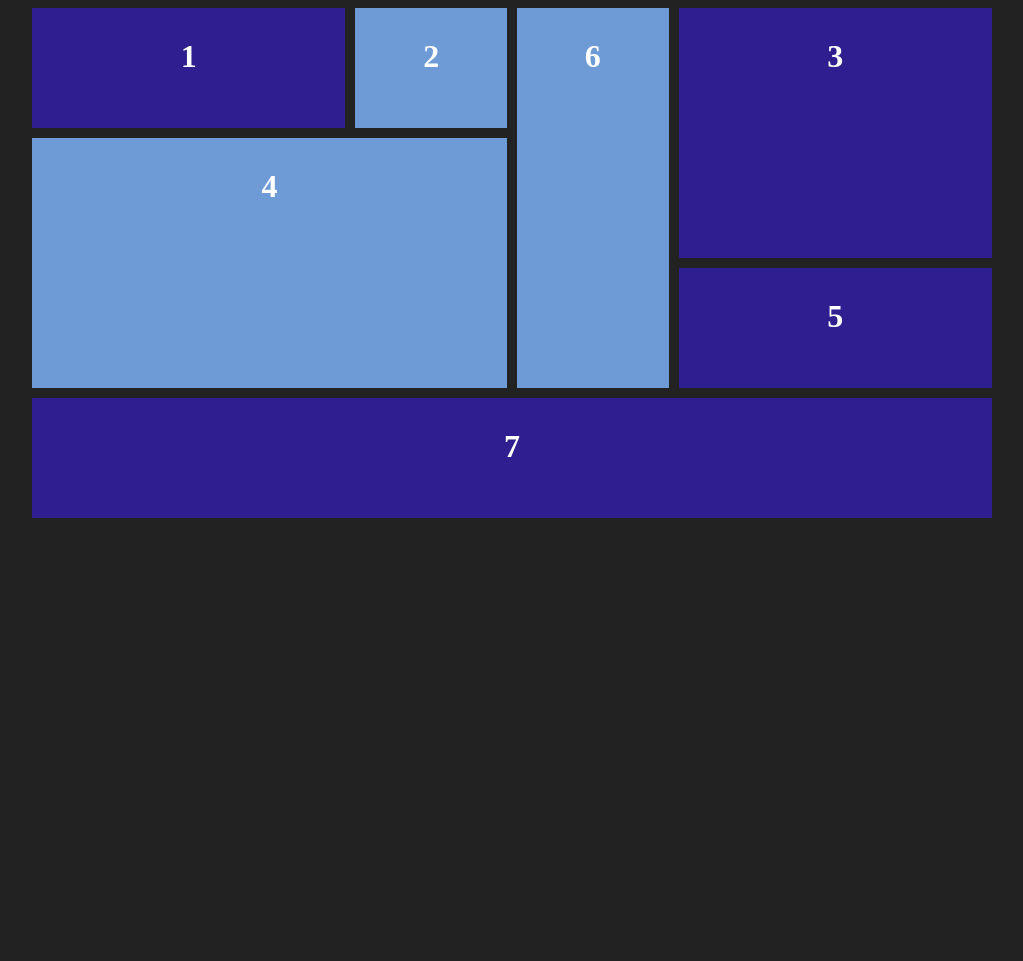
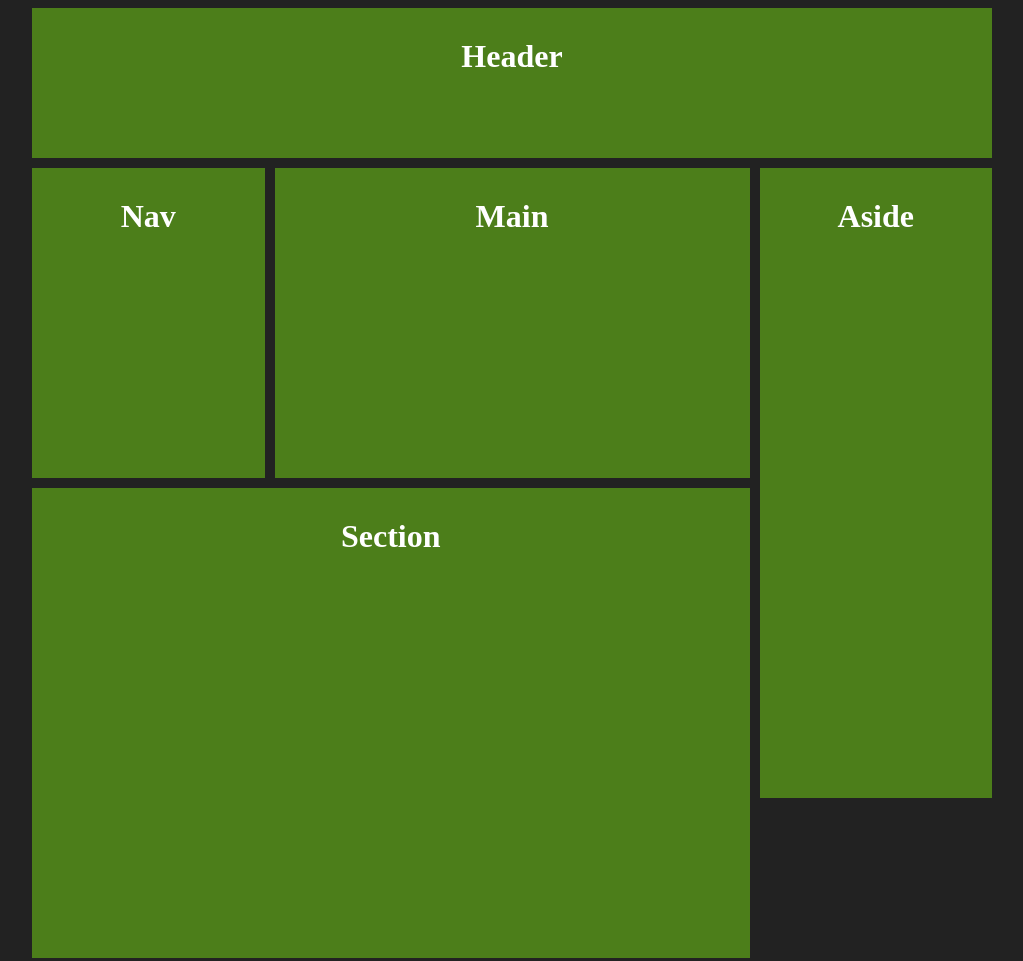
Before and after one commit to paulo-hst/grid, a plain HTML site: page index.html in a window 1280 px wide. Shown: the top 961 px of the page, without its empty margins (128-1151 px from the left). Before the commit the page ends 800 px from the top, so only its background shows below. Drawn offline with Linux system fonts and the light colour scheme.

Commit message:
grid areas

```diff
--- a/index.html
+++ b/index.html
@@ -13,50 +13,49 @@
 		}
 		#content{
 			display: grid;
-			grid-template-columns: repeat(6,1fr);
-			grid-template-rows: repeat(4,minmax(120px,auto));
+			grid-template-columns: repeat(4, 1fr);
+			grid-auto-rows: minmax(150px, auto);
 			grid-gap: 10px;
 
 			max-width: 960px;
 			margin: 0 auto;
+			grid-template-areas:
+				"header header header header"
+				"nav main main aside"
+				"nav main main aside"
+				"section section section aside"
+				"section section section aside"
+				"section section section ."
+				"footer footer footer footer"
+			;
 		}
 		#content div{
 			background: #2f1e8f;
 			padding: 30px;
 		}
-		#content div:nth-child(even){
-			background: rgb(110, 155, 214);
+		#content > *{
+			background: rgb(76, 126, 26);
 			padding: 30px;
 		}
+		header{
+			grid-area: header;
+		}
+		main{
+			grid-area: main;
+		}
+		section{
+			grid-area: section;
+		}
+		aside{
+			grid-area: aside;
+		}
+		nav{
+			grid-area: nav;
+		}
+		footer{
+			grid-area: footer;
+		}
 
-		.one{
-			grid-column-start: 1;
-			grid-column-end: 3;
-		}
-		.two{
-			grid-column: 3/4;
-		}
-		.three{
-			grid-column: 5/7;
-			grid-row: 1/3;
-		}
-		.four{
-			grid-column-start: 1;
-			grid-column-end: 4;
-
-			grid-row-start: 2;
-			grid-row-end: 4;
-		}
-		.five{
-			grid-column: 5/7;
-		}
-		.six{
-			grid-column: 4/5;
-			grid-row: 1/4;
-		}
-		.seven{
-			grid-column: 1 / 7;
-		}
 
 	</style>
 </head>
@@ -64,13 +63,13 @@
 
 	<div id="content">
 
-		<div class="one">1</div>
-		<div class="two">2</div>
-		<div class="three">3</div>
-		<div class="four">4</div>
-		<div class="five">5</div>
-		<div class="six">6</div>
-		<div class="seven">7</div>
+		<header>Header</header>
+		<main>Main</main>
+		<section>Section</section>
+		<aside>Aside</aside>
+		<nav>Nav</nav>
+		<footer>Footer</footer>
+
 	</div>
 
 </body>
```
